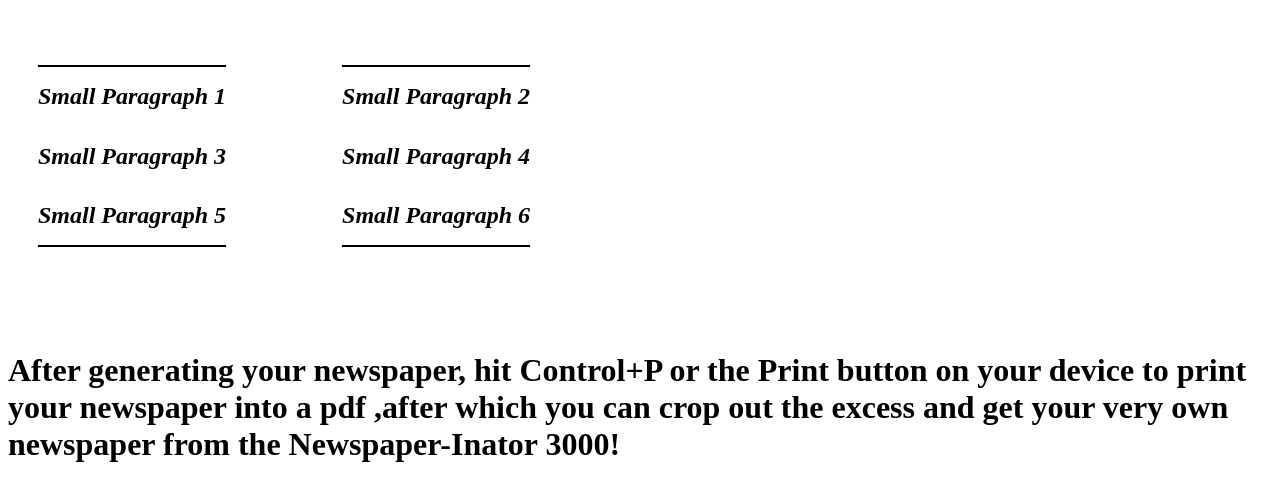
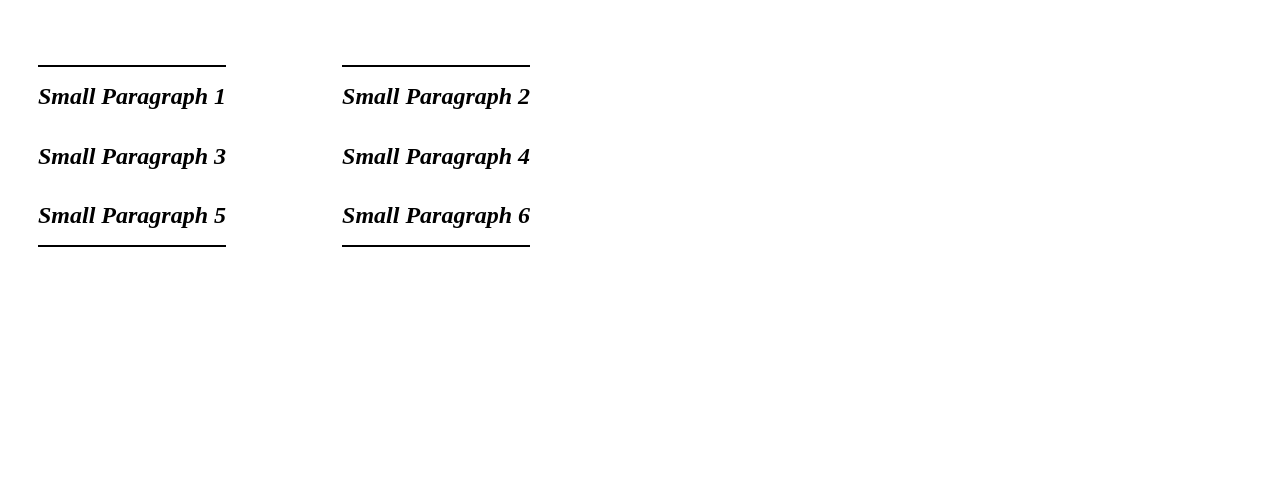
Before and after one commit to aabireatscereal/newspaperinator, a plain HTML site: page index.html in a window 1280 px wide. Shown: the part 367-852 px from the top of the page. After the commit the page ends 800 px from the top, so only its background shows below. Drawn offline with Linux system fonts and the light colour scheme.

Commit message:
Update index.html

```diff
--- a/index.html
+++ b/index.html
@@ -62,10 +62,7 @@
 
         </div>
 
-    <div id="instructions">
-        <h1>After generating your newspaper, hit Control+P or the Print button on your device to print your newspaper into a pdf
-        ,after which you can crop out the excess and get your very own newspaper from the Newspaper-Inator 3000!</h1>
-    </div>
+
             <style>
                 body {
                     font-family:'Times New Roman', Times, serif;
```
